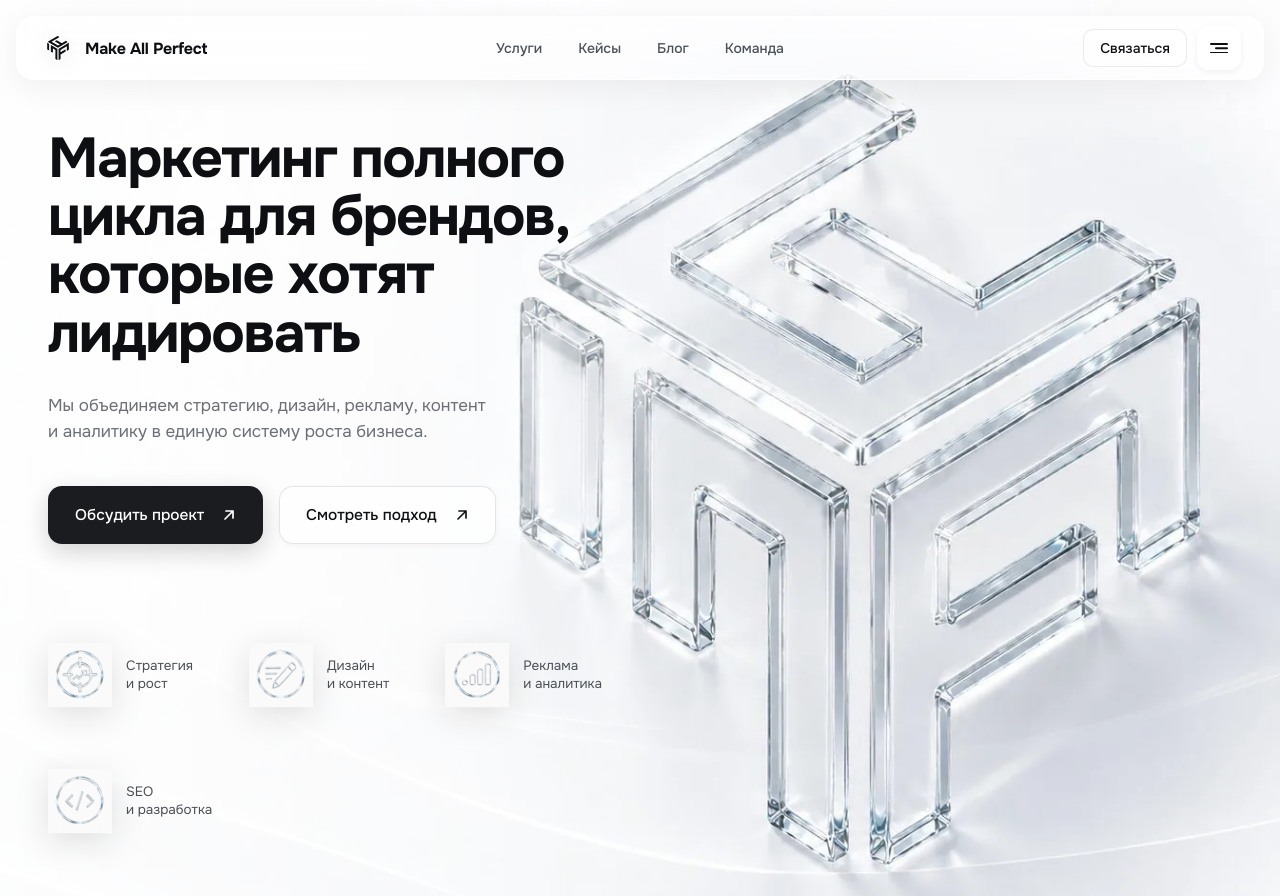
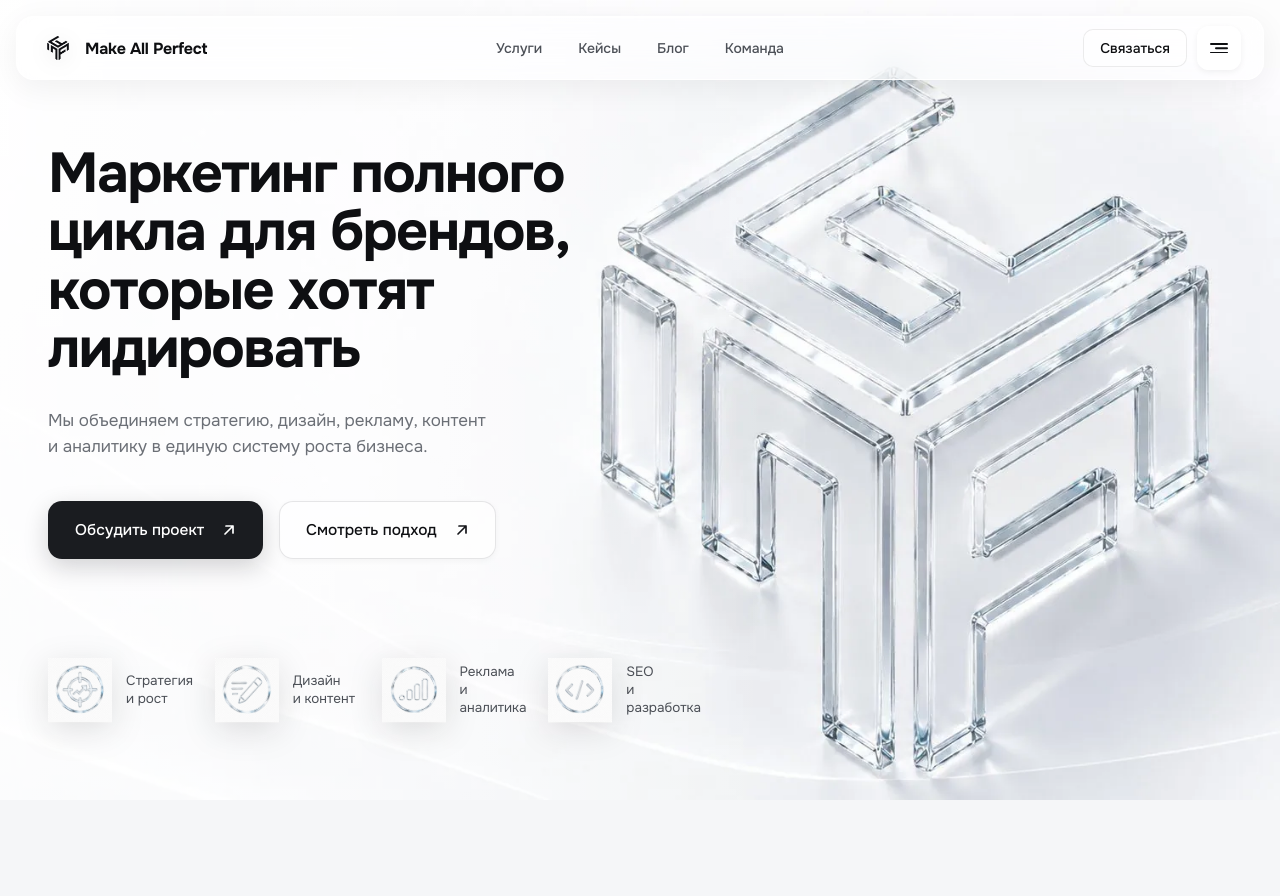
Before and after one commit to makeallperfectcompany/map2, a Next.js app: page / in a window 1280 px wide. After the commit the page ends 800 px from the top, so only its background shows below. Built offline with nearby package versions, Linux system fonts and the light colour scheme.

Commit message:
fix: 4 bullets equal width on desktop, 2x2 grid on mobile

```diff
--- a/src/components/sections/HeroSection.module.css
+++ b/src/components/sections/HeroSection.module.css
@@ -191,15 +191,18 @@
    ================================================================= */
 .heroFeatures {
   display: flex;
-  gap: 56px;
-  flex-wrap: wrap;
+  flex-wrap: nowrap;
+  gap: 24px;
+  width: 100%;
 }
 .heroFeat {
+  flex: 1;
   display: flex;
   align-items: center;
   gap: 14px;
   cursor: default;
   min-height: 70px;
+  min-width: 0;
 }
 .heroFeatIcon {
   width: 64px; height: 64px;
@@ -377,13 +380,14 @@
   /* 4 bullets — grid 2×2 */
   .heroFeatures {
     display: grid;
-    grid-template-columns: repeat(2, minmax(0, 1fr));
+    grid-template-columns: repeat(2, 1fr);
     gap: 12px;
     width: 100%;
   }
   .heroFeatIcon { width: 56px; height: 56px; }
   /* Card-style bullets */
   .heroFeat {
+    flex: unset;
     flex-direction: column;
     text-align: center;
     gap: 10px;
@@ -391,8 +395,10 @@
     border-radius: 16px;
     background: rgba(255,255,255,0.5);
     border: 1px solid rgba(15,16,20,0.04);
-    min-height: 130px;
+    min-height: 140px;
     justify-content: center;
+    display: flex;
+    align-items: center;
   }
   .featText {
     font-size: 13px;
@@ -449,6 +455,9 @@
     grid-template-columns: 1fr;
     gap: 10px;
   }
+  .heroFeat {
+    min-height: 100px;
+  }
   .heroFeatIcon { width: 44px; height: 44px; }
   .featText { font-size: 11px; }
   .btn { padding: 12px 16px; font-size: 13px; }
```
